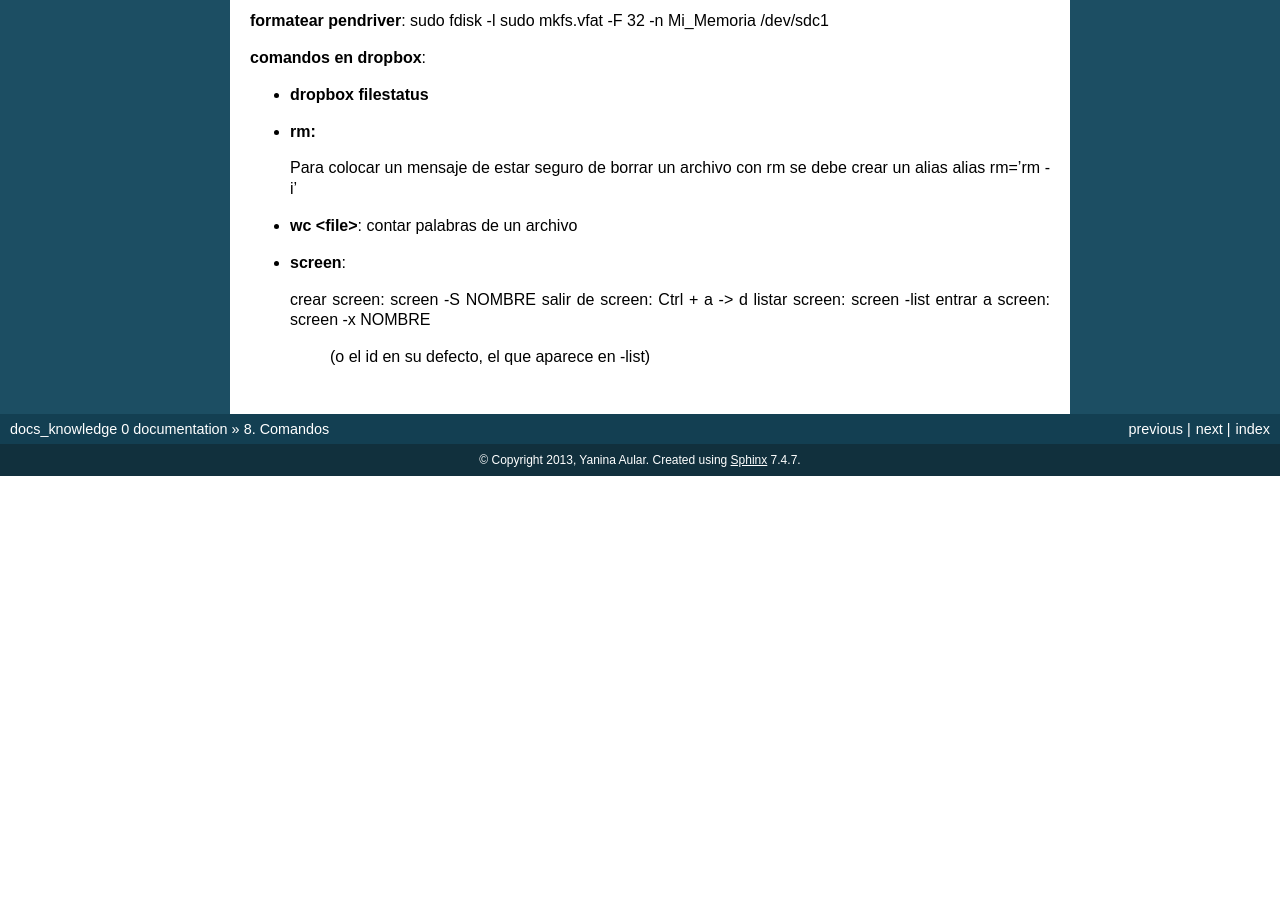
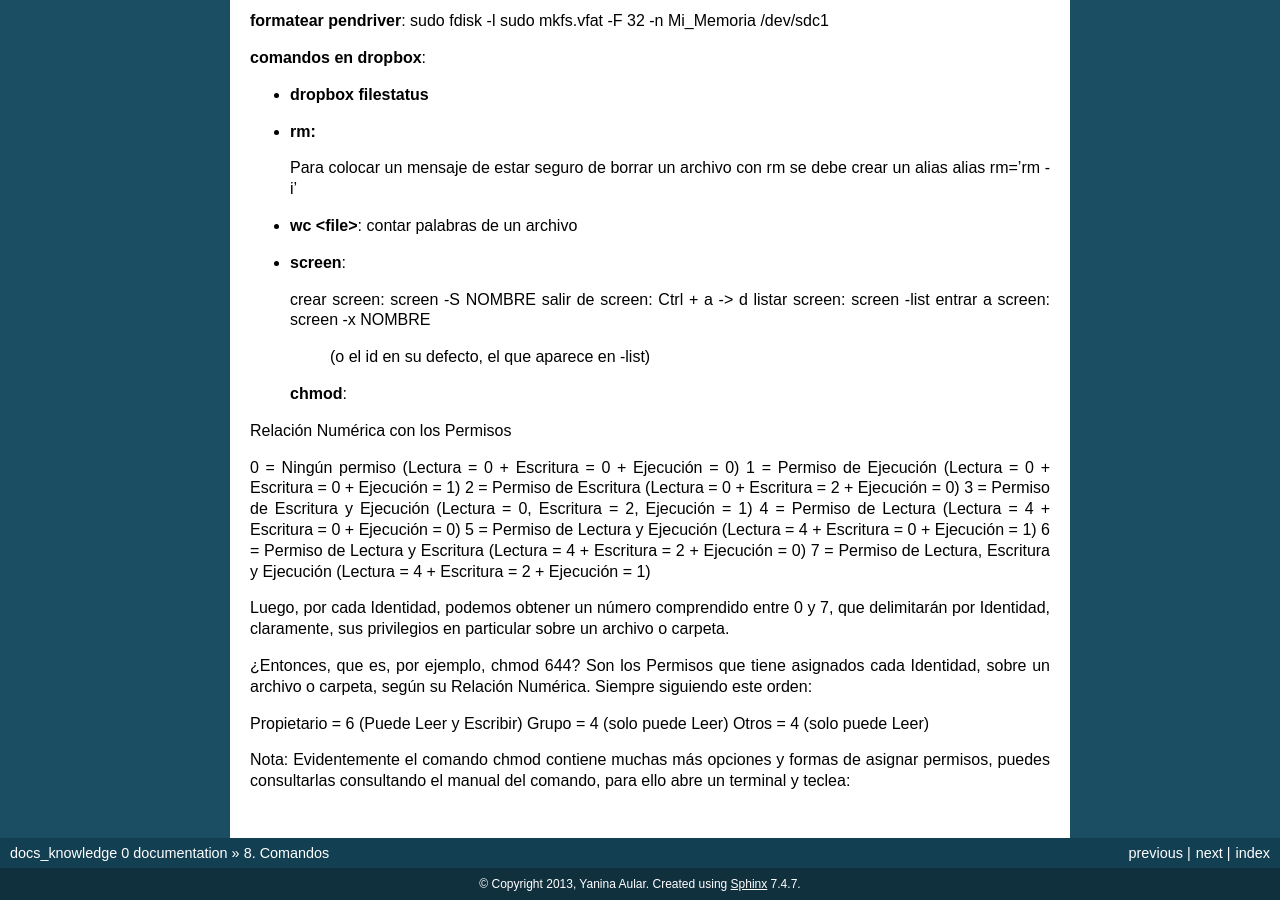
Before and after one commit to yaniaular/knowledge, a Sphinx documentation site: the page built from source/comandos.rst, in a window 1280 px wide and 900 px high, scrolled down 1172 px. Built offline with Sphinx 7.4.7, drawn with Linux system fonts in a browser that asks for light colours; formulas are drawn with MathJax 3; before the commit the page ends 1648 px from its top, so only the background shows below that.

Commit message:
[ADD] chmod command and numbers

```diff
--- a/source/comandos.rst
+++ b/source/comandos.rst
@@ -94,3 +94,29 @@ sudo mkfs.vfat -F 32 -n Mi_Memoria /dev/sdc1
   listar screen: screen -list
   entrar a screen: screen -x NOMBRE
     (o el id en su defecto, el que aparece en -list)
+
+ **chmod**:
+
+Relación Numérica con los Permisos
+
+0 = Ningún permiso (Lectura = 0 + Escritura = 0 + Ejecución = 0)
+1 = Permiso de Ejecución (Lectura = 0 + Escritura = 0 + Ejecución = 1)
+2 = Permiso de Escritura (Lectura = 0 + Escritura = 2 + Ejecución = 0)
+3 = Permiso de Escritura y Ejecución (Lectura = 0, Escritura = 2, Ejecución = 1)
+4 = Permiso de Lectura (Lectura = 4 + Escritura = 0 + Ejecución = 0)
+5 = Permiso de Lectura y Ejecución (Lectura = 4 + Escritura = 0 + Ejecución = 1)
+6 = Permiso de Lectura y Escritura (Lectura = 4 + Escritura = 2 + Ejecución = 0)
+7 = Permiso de Lectura, Escritura y Ejecución (Lectura = 4 + Escritura = 2 + Ejecución = 1)
+
+Luego, por cada Identidad, podemos obtener un número comprendido entre 0 y 7, que delimitarán por
+Identidad, claramente, sus privilegios en particular sobre un archivo o carpeta.
+
+¿Entonces, que es, por ejemplo, chmod 644?  Son los Permisos que tiene asignados cada Identidad,
+sobre un archivo o carpeta, según su Relación Numérica. Siempre siguiendo este orden:
+
+Propietario = 6 (Puede Leer y Escribir)
+Grupo = 4 (solo puede Leer)
+Otros = 4 (solo puede Leer)
+
+Nota: Evidentemente el comando chmod contiene muchas más opciones y formas de asignar permisos,
+puedes consultarlas consultando el manual del comando, para ello abre un terminal y teclea:
```
